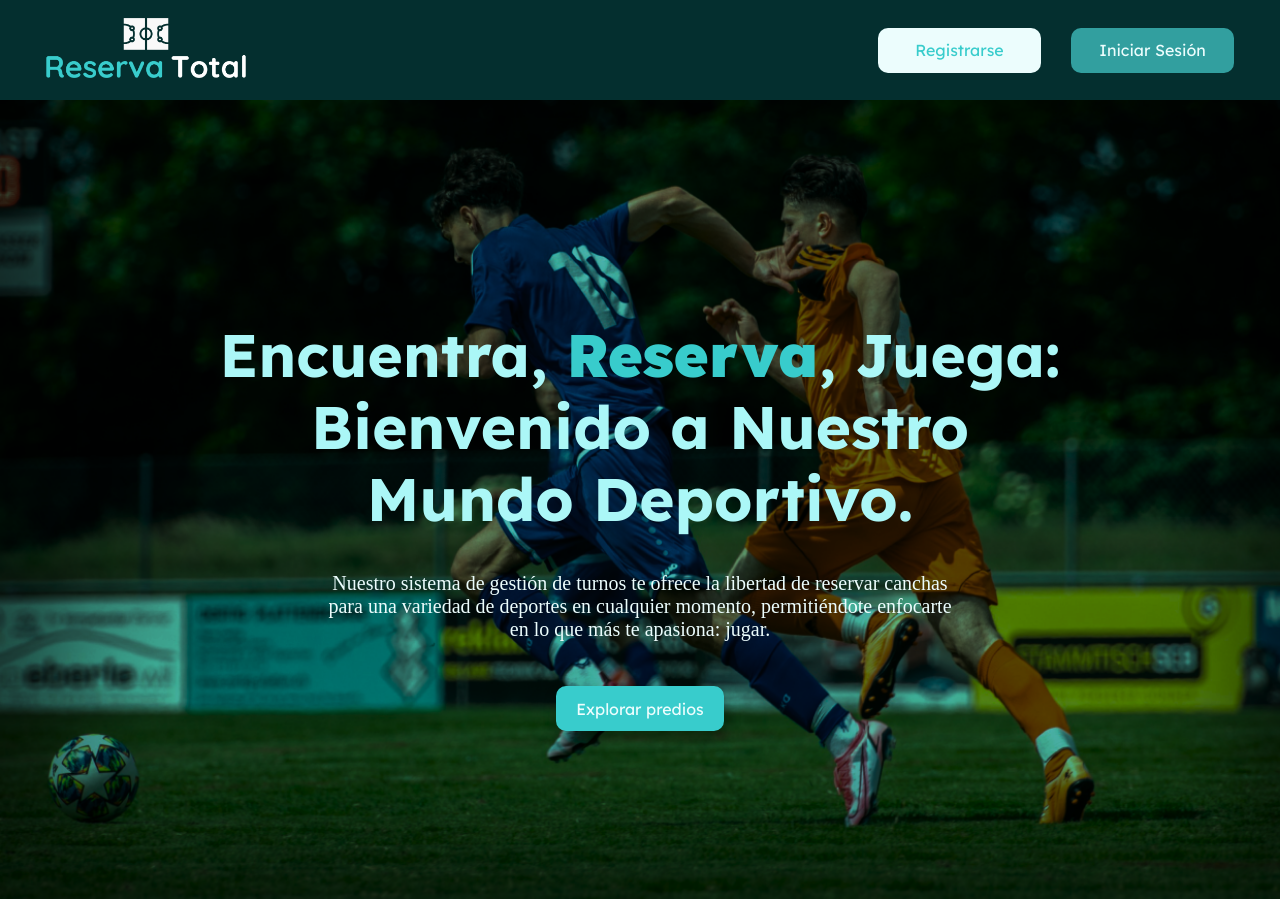
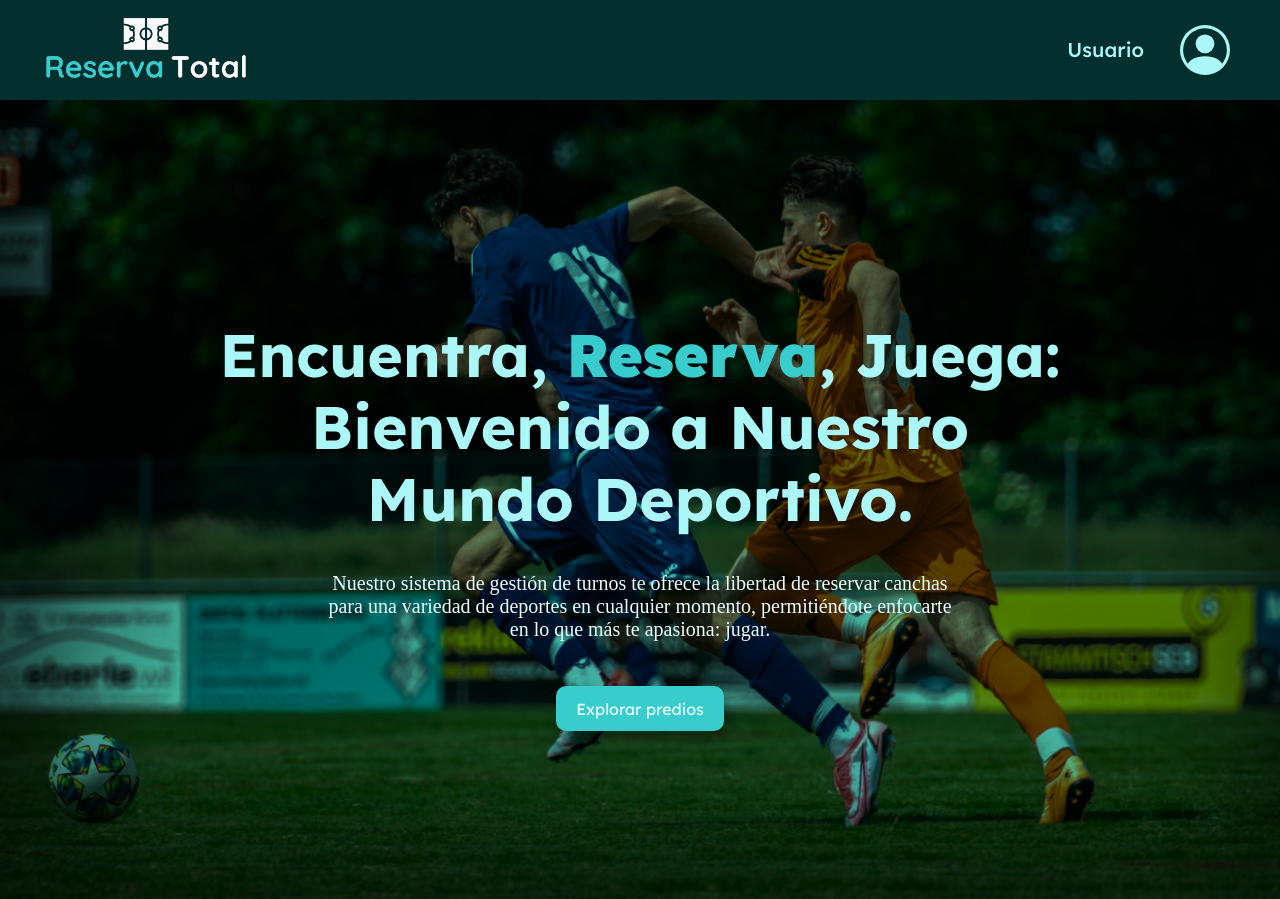
Before and after one commit to bj10asd/SoftwareCancha, a Django app: page / in a window 1280 px wide. Shown: the top 899 px of the page. Run offline with Django 4.2, Linux system fonts and the light colour scheme; parts of the project's set-up code (start-up, migrations or seed data) failed here and were passed over; some libraries are stand-ins or nearby versions; some web fonts are replaced.

Commit message:
Nuevo header con offcanvas

```diff
--- a/scalo/reservas/static/css/header.css
+++ b/scalo/reservas/static/css/header.css
@@ -4,6 +4,7 @@ header {
     padding-right: 3.0625rem;
     position: fixed;
     width: 100%;
+    height: 6.25rem;
   }
   header nav {
     background-color: none;
@@ -42,7 +43,7 @@ header {
     transition: all 0.3s cubic-bezier(0.25, 0.46, 0.45, 0.94);
     border-radius: 0.625rem;
     display: flex;
-    width: 163px;
+    width: 100%;
     height: 45px;
     padding: 8px 20px;
     justify-content: center;
@@ -78,3 +79,21 @@ header {
   .navbar .inises:hover {
     color: #042F2F;
   }
+  .offcanvas {
+    border-radius: 1.25rem 0 0 1.25rem;
+    background-color: #042F2F !important;
+    box-shadow: 0px 2px 15px 0px #38CCCC, 0px 0px 4px 0px rgba(0, 0, 0, 0.4), 0px 4px 4px 0px rgba(0, 0, 0, 0.25);
+  }
+  .offcanvas-header {
+    color: #ABF7F7;
+    font-family: "Lexend", sans-serif;
+  }
+  .navbar-toggler {
+    border: none !important;
+  }
+  .navbar-toggler h5 {
+    color: #ABF7F7;
+  }
+  .navbar-toggler:focus {
+    box-shadow: none !important;
+  }
--- a/scalo/reservas/templates/base.html
+++ b/scalo/reservas/templates/base.html
@@ -1,15 +1,18 @@
 {% load static %}
 <!DOCTYPE html>
 <html lang="es" class="smooth-scroll">
+
 <head>
     <meta charset="UTF-8">
     <title>Reserva Total</title>
     <link rel="shortcut icon" href="{% static 'img/logo-color.ico' %}" type="image/x-icon">
     <link href="{% static 'css/style.css' %}" rel="stylesheet">
-    <link href="https://cdn.jsdelivr.net/npm/bootstrap@5.3.2/dist/css/bootstrap.min.css" rel="stylesheet" integrity="sha384-T3c6CoIi6uLrA9TneNEoa7RxnatzjcDSCmG1MXxSR1GAsXEV/Dwwykc2MPK8M2HN" crossorigin="anonymous">
+    <link href="https://cdn.jsdelivr.net/npm/bootstrap@5.3.2/dist/css/bootstrap.min.css" rel="stylesheet"
+        integrity="sha384-T3c6CoIi6uLrA9TneNEoa7RxnatzjcDSCmG1MXxSR1GAsXEV/Dwwykc2MPK8M2HN" crossorigin="anonymous">
 </head>
 {% block css %}
 {% endblock %}
+
 <body>
     {% if 'http://0377-170-210-207-14.ngrok-free.app/' == request.build_absolute_uri %}
     <header>
@@ -19,15 +22,76 @@
 
             <!-- <a href="{% url 'predios' %}">Predios</a> -->
 
-            <nav class="navbar navbar-expand-lg px-4">
+            <!-- <nav class="navbar navbar-expand-lg px-4">
                 <div class="container-fluid">
-                    <h1><a class="navbar-brand" href="{% url 'index' %}"><img src="{% static 'img/logo-no-background.png' %}"
-                                alt="Reserva Total"></a></h1>
-                    <button class="navbar-toggler" type="button" data-bs-toggle="collapse" data-bs-target="#navbarNav"
-                        aria-controls="navbarNav" aria-expanded="false" aria-label="Toggle navigation">
-                        <span class="navbar-toggler-icon"></span>
+                    <div class="collapse navbar-collapse justify-content-end" id="navbarNav">
+                        <ul class="navbar-nav">
+                            {% if user.is_authenticated %}
+                            {% if perms.reservas.view_reservas %}
+                            <li class="nav-item">
+                                <a class="nav-link" href="{% url 'mis_reservas' %}">Mis reservas</a>
+                            </li>
+                            {% endif %}
+                            {% if perms.reservas.change_predios %}
+                            <li class="nav-item">
+                                <a class="nav-link" href="{% url 'mi_predio' %}">Mi predio</a>
+                            </li>
+                            {% endif %}
+                            <li class="nav-item">
+                                <a class="nav-link inises" href="{% url 'logout' %}">Salir</a>
+                            </li>
+                            {% else %}
+                            <li class="nav-item">
+                                <a class="nav-link" href="{% url 'registro' %}">Registrarse</a>
+                            </li>
+                            <li class="nav-item">
+                                <a class="nav-link inises" href="{% url 'login' %}">Iniciar Sesión</a>
+                            </li>
+                            {% endif %}
+                        </ul>
+                    </div>
+                </div>
+            </nav> -->
+            <nav class="navbar px-4">
+                <div class="container-fluid">
+                    <h1><a class="navbar-brand" href="{% url 'index' %}"><img
+                                src="{% static 'img/logo-no-background.png' %}" alt="Reserva Total"></a></h1>
+                    <div class="d-flex gap-4 px-1 align-items-center">
+                        <div>
+                            <button class="navbar-toggler" type="button" data-bs-toggle="offcanvas"
+                            data-bs-target="#offcanvasNavbar" aria-controls="offcanvasNavbar"
+                            aria-label="Toggle navigation">
+                            <h5 class="offcanvas-title" style="font-size: 1.25rem;" id="offcanvasNavbarLabel">
+                                Usuario</h5>
                             </button>
-                    <div class="collapse navbar-collapse justify-content-end" id="navbarNav">
+                        </div>
+                        <svg xmlns="http://www.w3.org/2000/svg" width="50" height="50" fill="currentColor"
+                            class="bi bi-person-circle" viewBox="0 0 16 16">
+                            <path d="M11 6a3 3 0 1 1-6 0 3 3 0 0 1 6 0z" />
+                            <path fill-rule="evenodd"
+                                d="M0 8a8 8 0 1 1 16 0A8 8 0 0 1 0 8zm8-7a7 7 0 0 0-5.468 11.37C3.242 11.226 4.805 10 8 10s4.757 1.225 5.468 2.37A7 7 0 0 0 8 1z" />
+                        </svg>
+                    </div>
+                    <div class="offcanvas offcanvas-end" tabindex="-1" id="offcanvasNavbar"
+                        aria-labelledby="offcanvasNavbarLabel">
+                        <div class="offcanvas-header">
+                            <div class="d-flex gap-4 px-1">
+                                <svg xmlns="http://www.w3.org/2000/svg" width="50" height="50" fill="currentColor"
+                                    class="bi bi-person-circle" viewBox="0 0 16 16">
+                                    <path d="M11 6a3 3 0 1 1-6 0 3 3 0 0 1 6 0z" />
+                                    <path fill-rule="evenodd"
+                                        d="M0 8a8 8 0 1 1 16 0A8 8 0 0 1 0 8zm8-7a7 7 0 0 0-5.468 11.37C3.242 11.226 4.805 10 8 10s4.757 1.225 5.468 2.37A7 7 0 0 0 8 1z" />
+                                </svg>
+                                <div>
+                                    <h5 class="offcanvas-title" style="font-size: 1.25rem;" id="offcanvasNavbarLabel">
+                                        Usuario</h5>
+                                    <h4 class="" style="font-size: .875rem;" id="offcanvasNavbarLabel">usuario@gmail.com</h4>
+                                </div>
+                            </div>
+                            <button type="button" class="btn-close" style="background-color: #ABF7F7;" data-bs-dismiss="offcanvas"
+                                aria-label="Close"></button>
+                        </div>
+                        <div class="offcanvas-body">
                             <ul class="navbar-nav">
                                 {% if user.is_authenticated %}
                                 <!-- <a href="{% url 'logout' %}">Salir</a> -->
@@ -57,15 +121,20 @@
                             </ul>
                         </div>
                     </div>
+                </div>
             </nav>
         </header>
+
+
 
         {% block content %}
         {% endblock %}
 
         <footer>
             <div class="footer-logo">
-                <a href=""><img src="{% static 'img/reserva-total-low-resolution-logo-white-on-transparent-background.png' %}" alt="Logo Footer"></a>
+                <a href=""><img
+                        src="{% static 'img/reserva-total-low-resolution-logo-white-on-transparent-background.png' %}"
+                        alt="Logo Footer"></a>
                 <p>Copyright @ 2023 Reserva Total</p>
             </div>
 
@@ -100,7 +169,9 @@
         </footer>
 
         <script src="https://code.jquery.com/jquery-3.6.0.min.js"></script>
-        <script src="https://cdn.jsdelivr.net/npm/bootstrap@5.3.2/dist/js/bootstrap.bundle.min.js" integrity="sha384-C6RzsynM9kWDrMNeT87bh95OGNyZPhcTNXj1NW7RuBCsyN/o0jlpcV8Qyq46cDfL" crossorigin="anonymous"></script>
+        <script src="https://cdn.jsdelivr.net/npm/bootstrap@5.3.2/dist/js/bootstrap.bundle.min.js"
+            integrity="sha384-C6RzsynM9kWDrMNeT87bh95OGNyZPhcTNXj1NW7RuBCsyN/o0jlpcV8Qyq46cDfL"
+            crossorigin="anonymous"></script>
         {% block javascript %}
         {% endblock %}
 </body>
```
Lines whose indentation alone changed are shown as unchanged.
